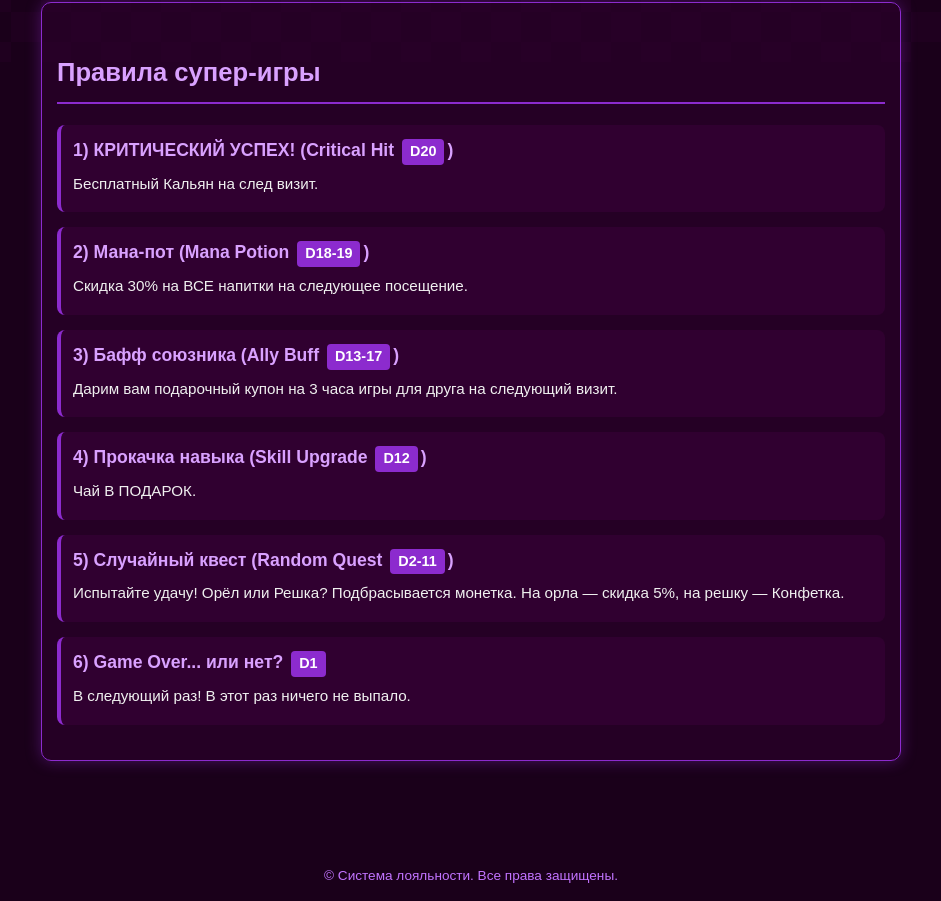
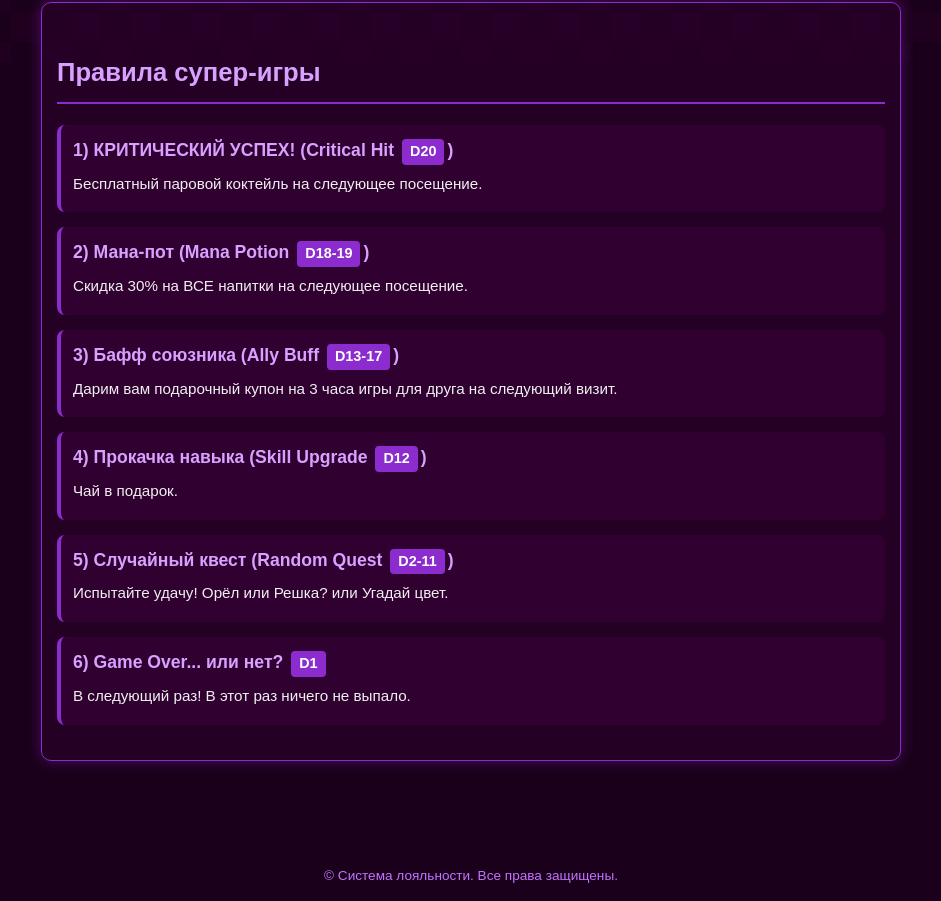
Before and after one commit to voron8164-svg/SUPERGAME, a plain HTML site: page index.html in a window 1280 px wide. Shown: the part 738-1639 px from the top of the page, without its empty margins (169-1110 px from the left). Drawn offline with Linux system fonts and the light colour scheme.

Commit message:
Update index.html

```diff
--- a/index.html
+++ b/index.html
@@ -282,7 +282,7 @@
 
             <div class="rule">
                 <h4>1) КРИТИЧЕСКИЙ УСПЕХ! (Critical Hit <span class="dice">D20</span>)</h4>
-                <p>Бесплатный Кальян на след визит.</p>
+                <p>Бесплатный паровой коктейль на следующее посещение.</p>
             </div>
 
             <div class="rule">
@@ -297,12 +297,12 @@
 
             <div class="rule">
                 <h4>4) Прокачка навыка (Skill Upgrade <span class="dice">D12</span>)</h4>
-                <p>Чай В ПОДАРОК.</p>
+                <p>Чай в подарок.</p>
             </div>
 
             <div class="rule">
                 <h4>5) Случайный квест (Random Quest <span class="dice">D2-11</span>)</h4>
-                <p>Испытайте удачу! Орёл или Решка? Подбрасывается монетка. На орла — скидка 5%, на решку — Конфетка.</p>
+                <p>Испытайте удачу! Орёл или Решка? или Угадай цвет.</p>
             </div>
 
             <div class="rule">
```
